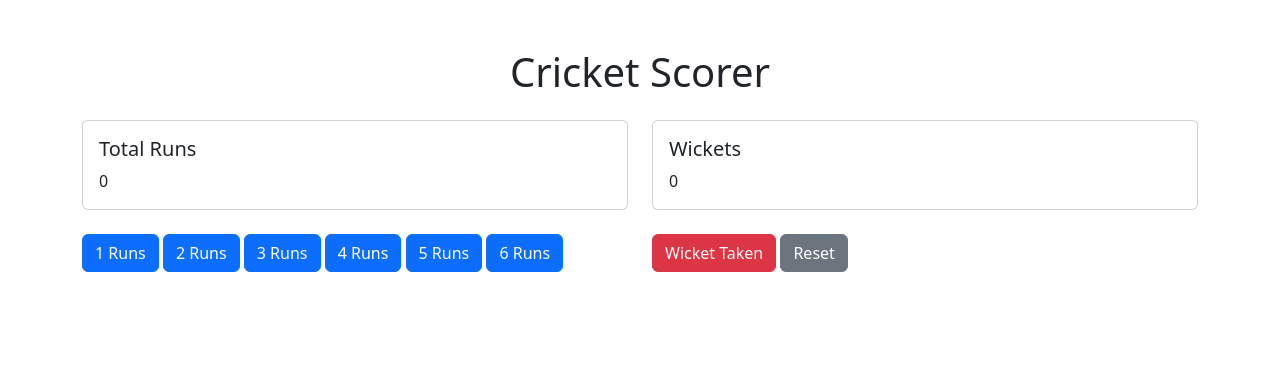
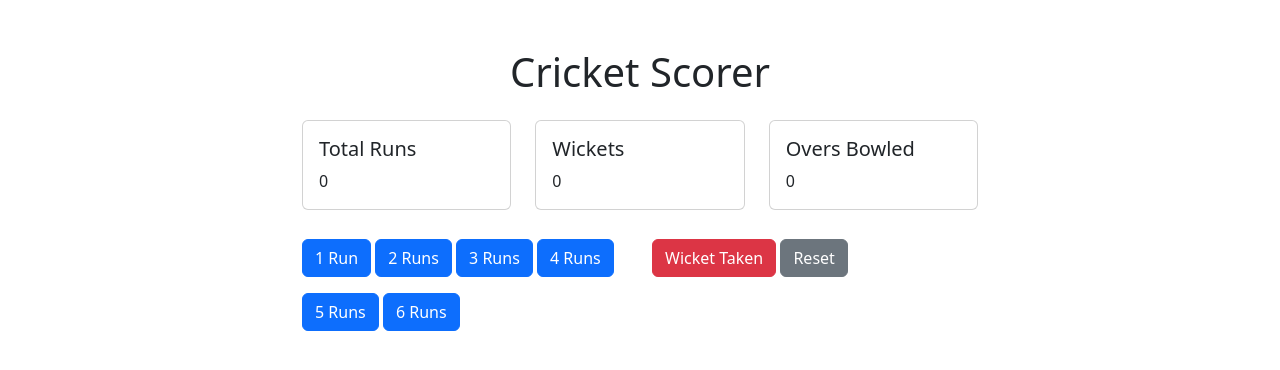
Before and after one commit to RuAstro/Restart_cricket, a Flask app: template templates/scorer_page.html in a window 1280 px wide. Shown: the top 370 px of the page. Run offline with Flask 3, Linux system fonts and the light colour scheme; the template is opened without the code that fills it, so the values that code supplies are empty; some libraries are stand-ins or nearby versions.

Commit message:
added style and layout bit better looking

```diff
--- a/templates/scorer_page.html
+++ b/templates/scorer_page.html
@@ -2,13 +2,26 @@
 
 {% block head %}
 <title>Cricket Scorer</title>
+<style>
+    .container {
+        max-width: 700px;
+        margin: auto;
+    }
+    .card {
+        margin-bottom: 5px;
+    }
+    .btn {
+        font-size: 1rem;
+    }
+</style>
 {% endblock %}
 
 {% block body %}
 <div class="container mt-5">
-    <h1 class="mb-4" style="text-align: center">Cricket Scorer</h1>
-    <div class="row mb-4">
-        <div class="col">
+    <h1 class="mb-4 text-center">Cricket Scorer</h1>
+
+    <div class="row">
+        <div class="col-md-4">
             <div class="card">
                 <div class="card-body">
                     <h5 class="card-title">Total Runs</h5>
@@ -16,7 +29,7 @@
                 </div>
             </div>
         </div>
-        <div class="col">
+        <div class="col-md-4">
             <div class="card">
                 <div class="card-body">
                     <h5 class="card-title">Wickets</h5>
@@ -24,21 +37,29 @@
                 </div>
             </div>
         </div>
+        <div class="col-md-4">
+            <div class="card">
+                <div class="card-body">
+                    <h5 class="card-title">Overs Bowled</h5>
+                    <p class="card-text" id="overs">0</p>
+                </div>
+            </div>
+        </div>
     </div>
-    <div class="row">
-        <div class="col">
-            <button class="btn btn-primary btn-block mb-3" onclick="addRuns(1)">1 Runs</button>
+
+    <div class="row mt-4">
+        <div class="col-md-6">
+            <button class="btn btn-primary btn-block mb-3" onclick="addRuns(1)">1 Run</button>
             <button class="btn btn-primary btn-block mb-3" onclick="addRuns(2)">2 Runs</button>
             <button class="btn btn-primary btn-block mb-3" onclick="addRuns(3)">3 Runs</button>
             <button class="btn btn-primary btn-block mb-3" onclick="addRuns(4)">4 Runs</button>
             <button class="btn btn-primary btn-block mb-3" onclick="addRuns(5)">5 Runs</button>
             <button class="btn btn-primary btn-block mb-3" onclick="addRuns(6)">6 Runs</button>
         </div>
-        <div class="col">
+        <div class="col-md-6">
             <button class="btn btn-danger btn-block mb-3" onclick="addWicket()">Wicket Taken</button>
             <button class="btn btn-secondary btn-block mb-3" onclick="resetScore()">Reset</button>
         </div>
     </div>
 </div>
-
 {% endblock %}
```
